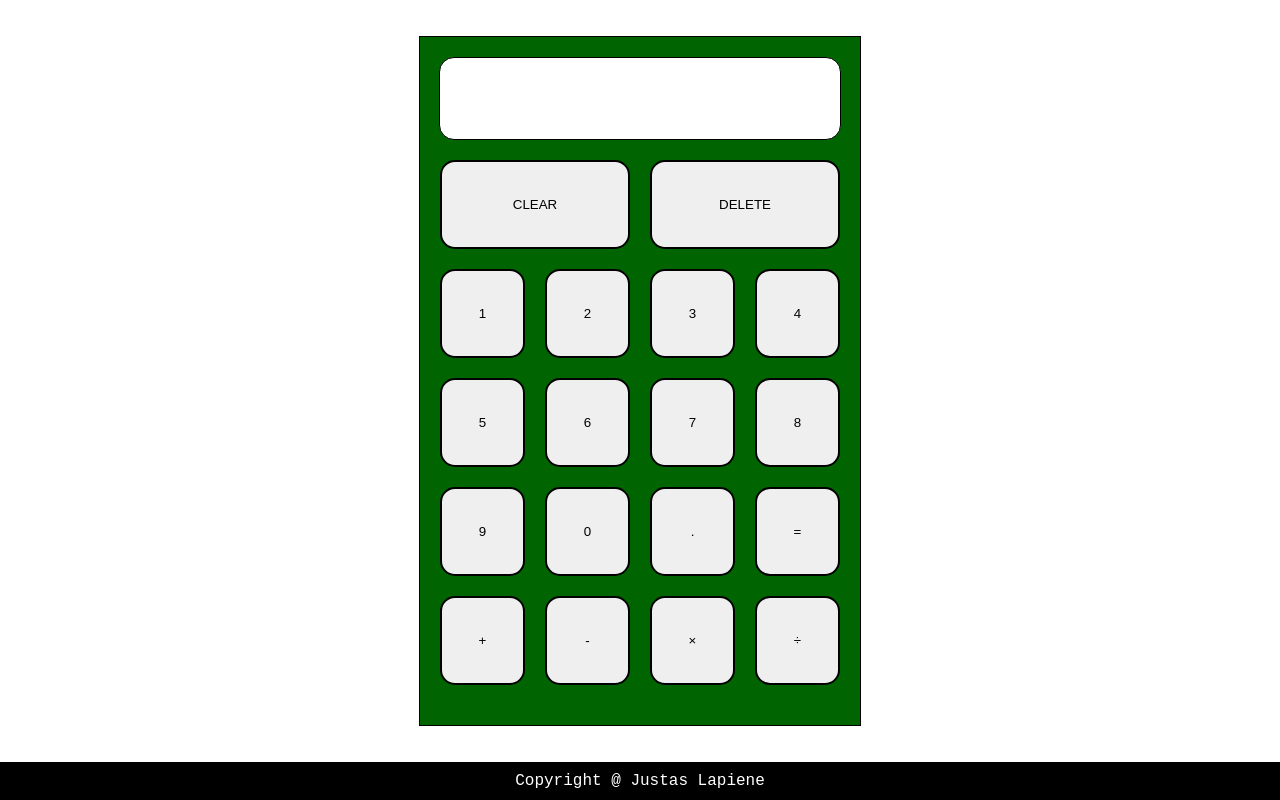
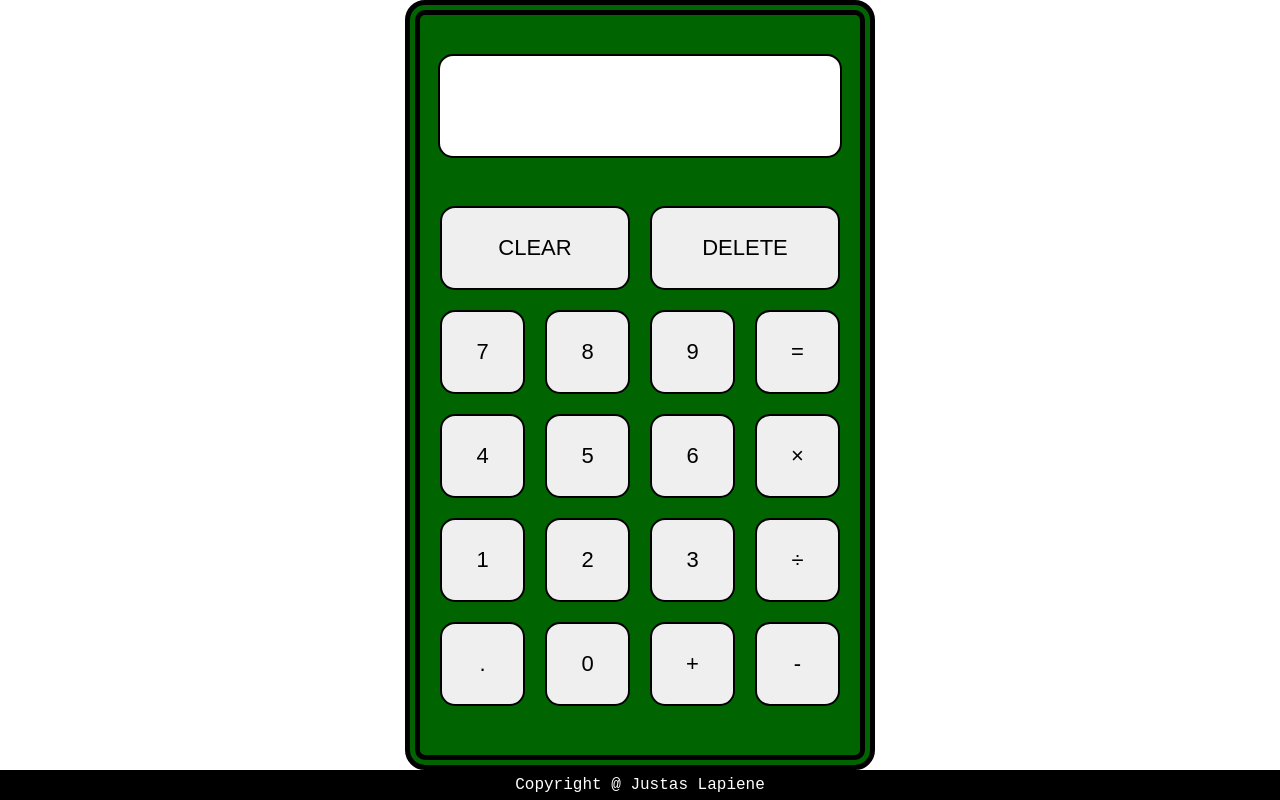
Before and after one commit to J03B1D3N/Calculator, a plain HTML site: page index.html in a window 1280 px wide. Drawn offline with Linux system fonts and the light colour scheme.

Commit message:
finished styling the calculator.

```diff
--- a/index.html
+++ b/index.html
@@ -12,28 +12,28 @@
     <main>
         <div class="calculator">
             <div class="screen">
-                <div class="last number"></div>
+                <div class="last_number"></div>
                 <div class="current_number"></div>
             </div>
             <div class="btns_div">
                 <button class="btns" id="clearbtn">CLEAR</button>
                 <button class="btns" id="deletebtn">DELETE</button>
+                <button class="btns">7</button>
+                <button class="btns">8</button>
+                <button class="btns">9</button>
+                <button class="btns">=</button>
+                <button class="btns">4</button>
+                <button class="btns">5</button>
+                <button class="btns">6</button>
+                <button class="btns">×</button>
                 <button class="btns">1</button>
                 <button class="btns">2</button>
                 <button class="btns">3</button>
-                <button class="btns">4</button>
-                <button class="btns">5</button>
-                <button class="btns">6</button>
-                <button class="btns">7</button>
-                <button class="btns">8</button>
-                <button class="btns">9</button>
+                <button class="btns">÷</button>
+                <button class="btns">.</button>
                 <button class="btns">0</button>
-                <button class="btns">.</button>
-                <button class="btns">=</button>
                 <button class="btns">+</button>
                 <button class="btns">-</button>
-                <button class="btns">×</button>
-                <button class="btns">÷</button>
             </div>
         </div>
     </main>
--- a/script.js
+++ b/script.js
@@ -35,5 +35,3 @@ const operate = function(a, b, c){
        return addition(b, c)
     }
 }
-
-console.log(operate('/', 10, 5))
--- a/style.css
+++ b/style.css
@@ -20,14 +20,16 @@ footer {
     background-color: black;
 }
 .calculator {
-    height: 648px;
+    height: 700px;
     width: 400px;
     background-color: darkgreen;
     display: flex;
     flex-direction: column;
     align-items: center;
-    border: 1px solid black;
+    justify-content: space-around;
+    border: 15px double black;
     padding: 20px;
+    border-radius: 20px;
 }
 
 .screen {
@@ -36,28 +38,36 @@ footer {
     height: 100px;
     width: 100%;
     background-color: white;
-    border: 1px solid black;
+    border: 2px solid black;
     border-radius: 15px;;
 }
+.last_number {
+    height: 100%;
+    width: 100%;
+}
 
-
+.current_number{
+    height: 100%;
+    width: 100%;
+}
 
 .btns_div {
-    height: 100%;
+    height: 500px;
     width: 100%;
     display: grid;
     grid-template-columns: repeat(4, 1fr);
     grid-template-rows: repeat(5, 1fr);
     grid-gap: 20px;
-    margin: 20px;
-    justify-content: center;
-    align-content: center;
-    justify-items:auto;
+    margin: 10px;
+
 }
 
 .btns {
     border-radius: 15px;
     border: 2px solid black;
+    font-size: 22px;
+    font-weight: 300;
+    transition: 0.15s;
 }
 #clearbtn {
     grid-column-start: 1;
@@ -67,3 +77,9 @@ footer {
     grid-column-start: 3;
     grid-column-end: 5;
 }
+.btns:hover {
+    background-color: grey;
+}
+.btns:active {
+    scale: 1.1;
+}
```
